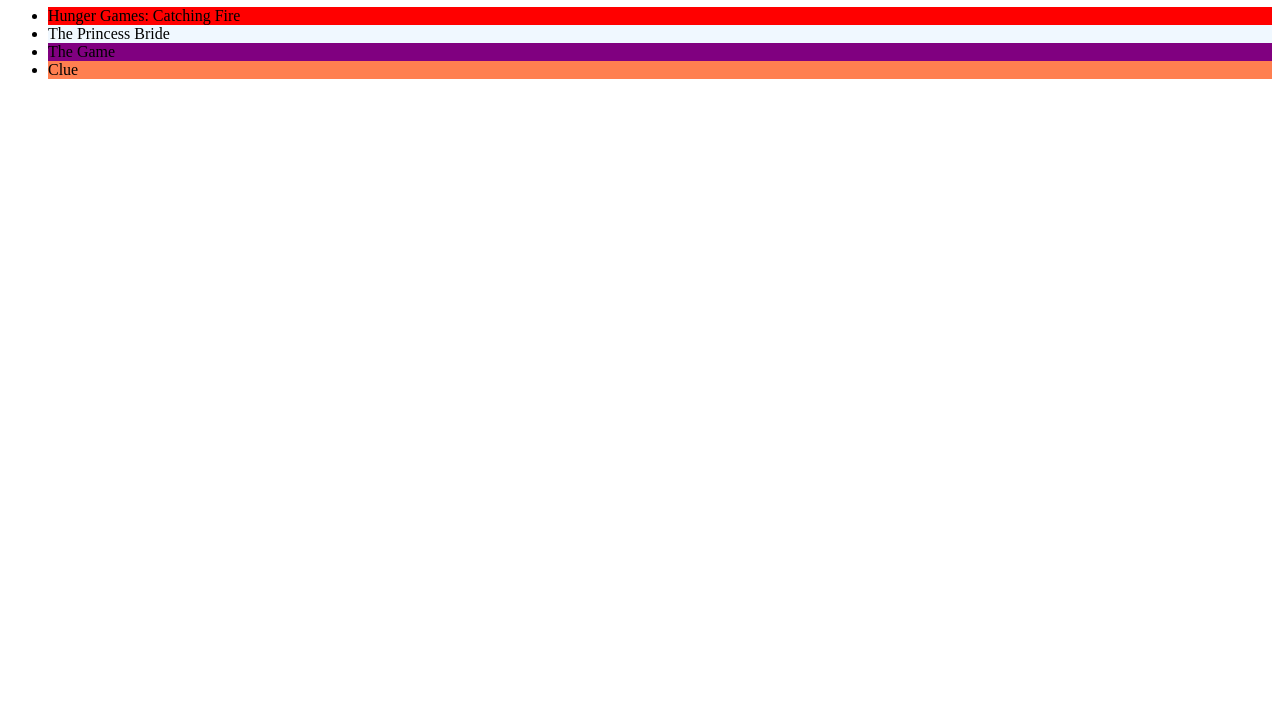
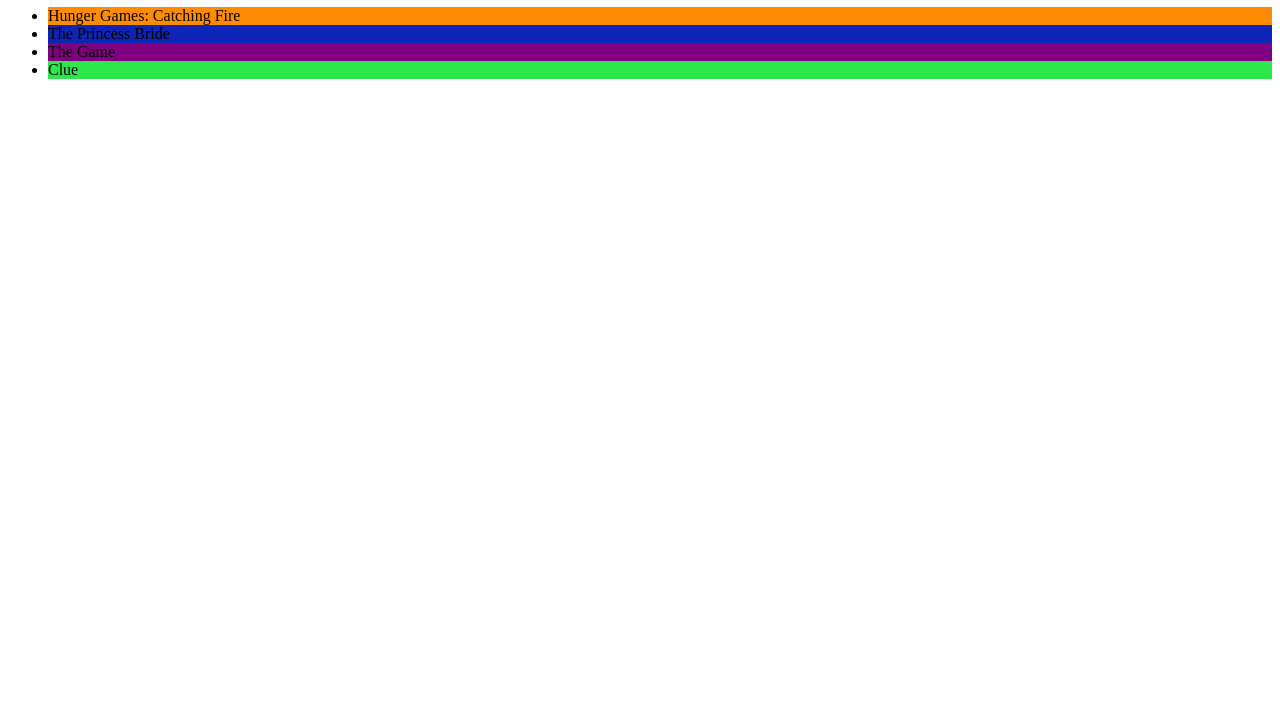
Before and after one commit to rorrie123456/0-1-Practice-B, a plain HTML site: page index.html in a window 1280 px wide. Shown: the part 73-800 px from the top of the page. Drawn offline with Linux system fonts and the light colour scheme.

Commit message:
updated color

```diff
--- a/index.html
+++ b/index.html
@@ -6,10 +6,10 @@
   <meta name="viewport" content="width=device-width">
   <title>Unit 0 - Practice</title>
   <style>
-    .mov1{ background-color: red}
-    .mov2{ background-color: aliceblue}
+    .mov1{ background-color: rgb(255, 140, 0)}
+    .mov2{ background-color: rgb(13, 36, 185)}
     .mov3{ background-color: purple}
-    .mov4{ background-color: coral}
+    .mov4{ background-color: rgb(47, 230, 77)}
   </style>
 </head>
 
```
